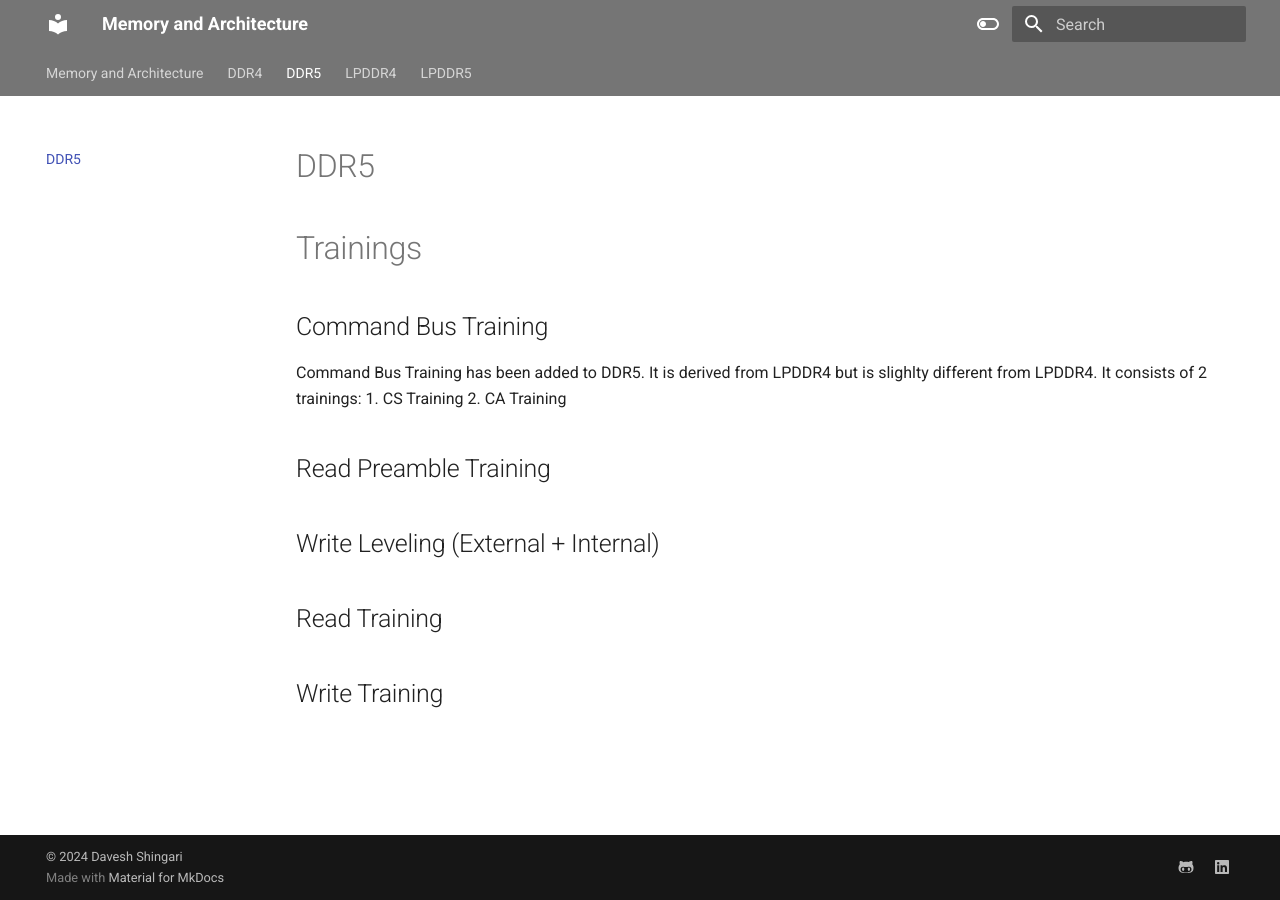
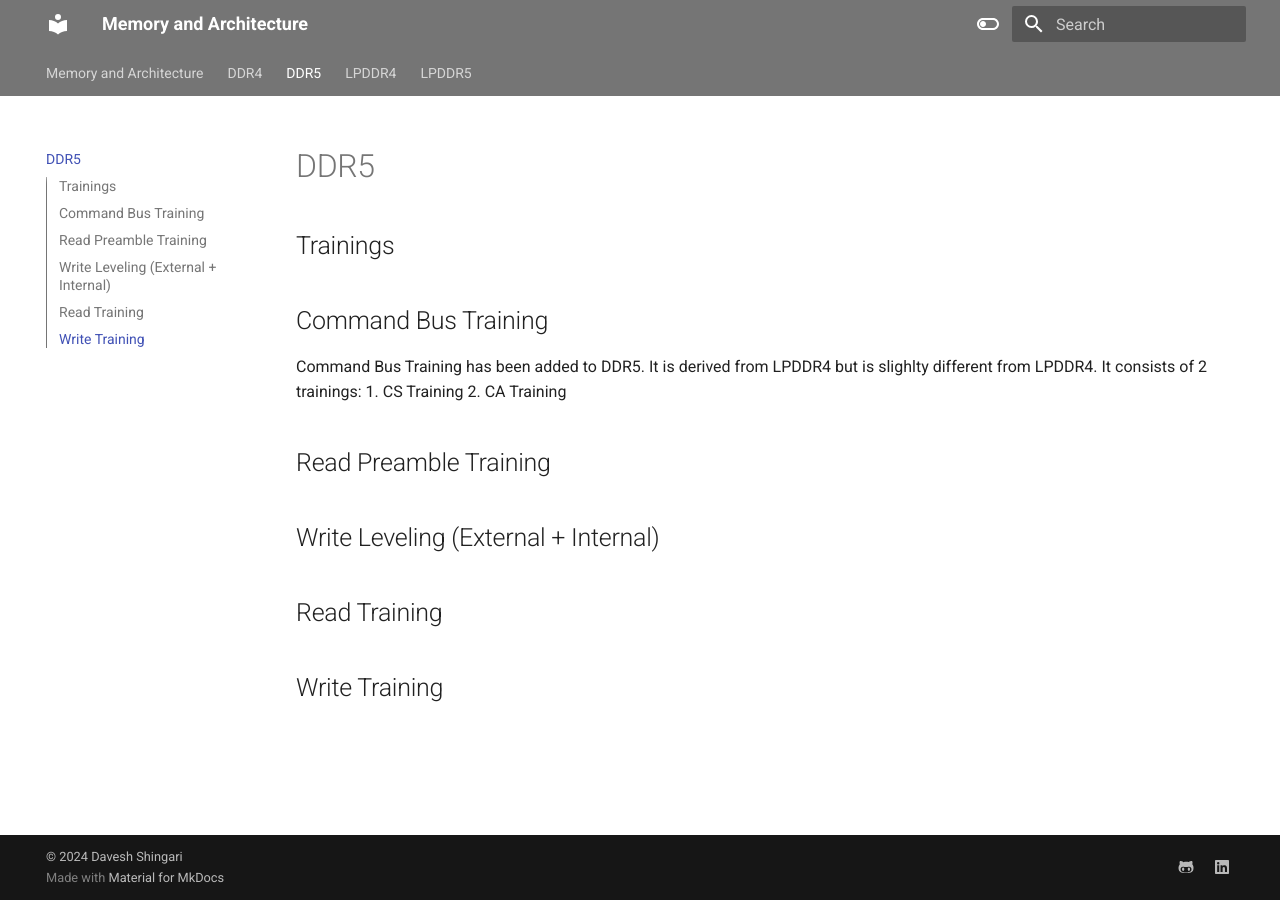
Before and after one commit to shingaridavesh/memoryandarchitecture, an MkDocs documentation site: the page built from docs/DDR5.md, in a window 1280 px wide. Built offline with MkDocs 1.6.1 and Material for MkDocs 9.7.7, drawn with Linux system fonts in a browser that asks for light colours.

Commit message:
Update DDR5.md

```diff
--- a/docs/DDR5.md
+++ b/docs/DDR5.md
@@ -1,6 +1,6 @@
 #DDR5
 
-#Trainings
+##Trainings
 ##Command Bus Training
 Command Bus Training has been added to DDR5. It is derived from LPDDR4 but is slighlty different from LPDDR4. It consists of 2 trainings:
 1. CS Training
```
